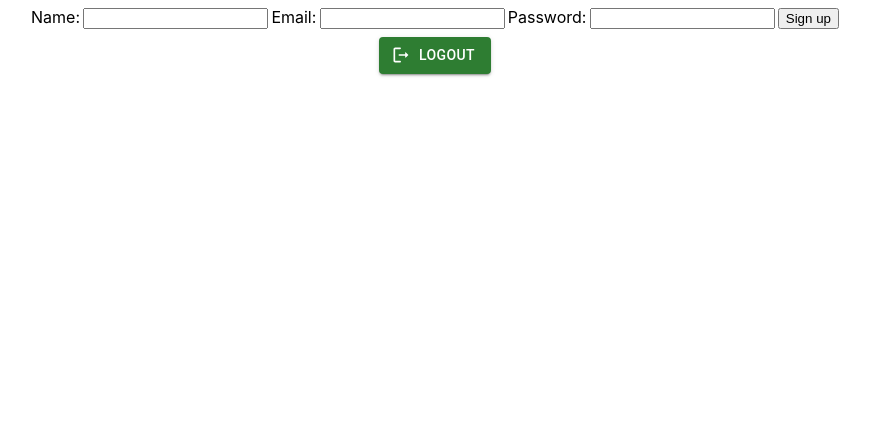
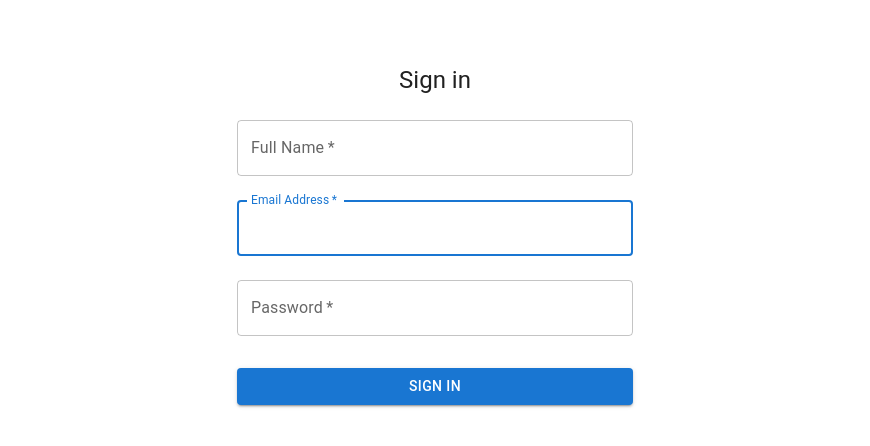
Before and after one commit to aasimtaif/Resume-generator-frontend, a React (Create React App) app: page /signUp in a window 1280 px wide. Shown: the top 446 px of the page, without its empty margins (205-1075 px from the left). Built offline with nearby package versions, Linux system fonts and the light colour scheme; a web font is replaced by a local one.

Commit message:
styled login signup page and resume

```diff
--- a/src/App.js
+++ b/src/App.js
@@ -1,7 +1,7 @@
 import './App.css';
 import React from 'react'
 import { Routes, Route } from 'react-router-dom'
-import { LoginPage, FormPage, SignUpPage, DashBoard, Resume, PDF } from './Pages';
+import { LoginPage, FormPage, SignUpPage, DashBoard, Resume } from './Pages';
 import { useDispatch, useSelector } from 'react-redux';
 import { logOut } from './redux/Userlogin';
 import LogoutRoundedIcon from '@mui/icons-material/LogoutRounded';
@@ -20,8 +20,15 @@ function App() {
         <Route exact path='/dashboard' element={<DashBoard />} />
         <Route exact path='/resume/:resumeId' element={<Resume />} />
       </Routes>
-      <Button variant="contained" color="success" startIcon={<LogoutRoundedIcon />} className="logout-button" onClick={() => dispatch(logOut())}>LogOut</Button>
-      {/* <PDF/> */}
+      {user &&
+        <Button
+          variant="contained"
+          color="success"
+          startIcon={<LogoutRoundedIcon />}
+          className="logout-button"
+          onClick={() => dispatch(logOut())}>LogOut</Button>
+      }
+
     </div>
   );
 }
--- a/src/Components/Login.js
+++ b/src/Components/Login.js
@@ -1,9 +1,25 @@
 import React, { useState } from 'react'
-import { NavLink } from "react-router-dom";
+import { Link } from "react-router-dom";
 import { useDispatch } from 'react-redux'
 import { storeUser, storeToken } from '../redux/Userlogin';
 import { useNavigate } from 'react-router-dom';
+import {
+  Button,
+  CssBaseline,
+  TextField,
+  Grid,
+  Box,
+  Typography,
+  Container
+} from '@mui/material';
+
+import { createTheme, ThemeProvider } from '@mui/material/styles';
 import API from "../utils/api"
+
+
+const theme = createTheme();
+
+
 
 function Login() {
   const dispatch = useDispatch()
@@ -34,17 +50,62 @@ function Login() {
 
   return (
     <div>
-      <label>
-        Email:
-        <input type="email" name="email" onChange={(event) => { handleInput(event) }} />
-      </label>
-      <label>
-        Password:
-        <input type="passowrd" name="password" onChange={(event) => { handleInput(event) }} />
-      </label>
-      <button onClick={handleSignUp}>Login</button>
-      <p>Don't have the account <NavLink to="/signup"> Sign Up </NavLink>  </p>
+      <ThemeProvider theme={theme}>
+        <Container component="main" maxWidth="xs">
+          <CssBaseline />
+          <Box
+            sx={{
+              marginTop: 8,
+              display: 'flex',
+              flexDirection: 'column',
+              alignItems: 'center',
+            }}
+          >
+            <Typography component="h1" variant="h5">
+              Sign in
+            </Typography>
+            <Box component="form" onSubmit={handleSignUp} noValidate sx={{ mt: 1 }}>
+              <TextField
+                margin="normal"
+                required
+                fullWidth
+                label="Email Address"
+                type="email" name="email"
+                onChange={(event) => { handleInput(event) }}
+                autoComplete="email"
+                autoFocus
+              />
+              <TextField
+                margin="normal"
+                required
+                fullWidth
+                label="Password"
+                type="passowrd" name="password"
+                onChange={(event) => { handleInput(event) }}
+                autoComplete="current-password"
+              />
 
+              <Button
+                type="button"
+                fullWidth
+                variant="contained"
+                sx={{ mt: 3, mb: 2 }}
+                onClick={ handleSignUp}
+              >
+                Sign In
+              </Button>
+              <Grid container>
+                <Grid item>
+                  <Link to="/signUp" >
+                    {"Don't have an account? Sign Up"}
+                  </Link>
+                </Grid>
+              </Grid>
+            </Box>
+          </Box>
+
+        </Container>
+      </ThemeProvider>
 
     </div>
   )
--- a/src/Components/SignUp.js
+++ b/src/Components/SignUp.js
@@ -2,6 +2,16 @@ import React, { useState } from 'react'
 import { useDispatch } from 'react-redux'
 import { storeUser, storeToken } from '../redux/Userlogin';
 import { useNavigate } from 'react-router-dom'
+import {
+    Button,
+    CssBaseline,
+    TextField,
+    Box,
+    Typography,
+    Container
+} from '@mui/material';
+import { createTheme, ThemeProvider } from '@mui/material/styles';
+
 import API from "../utils/api"
 
 
@@ -9,6 +19,7 @@ function SignUp() {
     const [input, setInput] = useState();
     const navigate = useNavigate()
     const dispatch = useDispatch()
+    const theme = createTheme();
 
 
     const handleInput = (event) => {
@@ -18,7 +29,7 @@ function SignUp() {
     console.log(input)
     const handleSignUp = async () => {
         try {
-            const res = await API.signup( input)
+            const res = await API.signup(input)
             console.log(res)
             const { user, token } = res
             dispatch(storeUser(user))
@@ -30,7 +41,7 @@ function SignUp() {
     }
     return (
         <div>
-            <label> Name:
+            {/* <label> Name:
                 <input type="text" name="userName" onChange={(event) => { handleInput(event) }} />
             </label>
             <label>
@@ -41,7 +52,67 @@ function SignUp() {
                 Password:
                 <input type="passowrd" name="password" onChange={(event) => { handleInput(event) }} />
             </label>
-            <button onClick={handleSignUp}>Sign up</button>
+            <button onClick={handleSignUp}>Sign up</button> */}
+
+            <ThemeProvider theme={theme}>
+                <Container component="main" maxWidth="xs">
+                    <CssBaseline />
+                    <Box
+                        sx={{
+                            marginTop: 8,
+                            display: 'flex',
+                            flexDirection: 'column',
+                            alignItems: 'center',
+                        }}
+                    >
+                        <Typography component="h1" variant="h5">
+                            Sign in
+                        </Typography>
+                        <Box component="form" onSubmit={handleSignUp} noValidate sx={{ mt: 1 }}>
+                            <TextField
+                                margin="normal"
+                                required
+                                fullWidth
+                                label="Full Name"
+                                type="text" name="userName"
+                                onChange={(event) => { handleInput(event) }}
+                                autoFocus
+                            />
+                            <TextField
+                                margin="normal"
+                                required
+                                fullWidth
+                                label="Email Address"
+                                type="email" name="email"
+                                onChange={(event) => { handleInput(event) }}
+                                autoComplete="email"
+                                autoFocus
+                            />
+                            <TextField
+                                margin="normal"
+                                required
+                                fullWidth
+                                label="Password"
+                                type="passowrd" name="password"
+                                onChange={(event) => { handleInput(event) }}
+                                autoComplete="current-password"
+                            />
+
+                            <Button
+                                type="button"
+                                fullWidth
+                                variant="contained"
+                                onClick={handleSignUp}
+                                sx={{ mt: 3, mb: 2 }}
+                            >
+                                Sign In
+                            </Button>
+
+                        </Box>
+                    </Box>
+
+                </Container>
+            </ThemeProvider>
         </div>
     )
 }
--- a/src/Pages/PDF.js
+++ /dev/null
@@ -1,9 +0,0 @@
-import React from 'react'
-
-function PDF() {
-  return (
-    <div>PDF</div>
-  )
-}
-
-export default PDF
--- a/src/Pages/Resume.js
+++ b/src/Pages/Resume.js
@@ -22,7 +22,7 @@ function Resume() {
 
         }
         fetchResume()
-    }, []);
+    }, [resumeId]);
     console.log(resume)
     if (isLoading) return "wait"
     return (
@@ -42,7 +42,7 @@ function Resume() {
             <h3>Skills</h3>
             {resume.skills.map((skill, index) => {
                 return (
-                    <div className="skills">
+                    <div key = {index} className="skills">
                         <p key={index}>{skill.skillName}
                         <Rating size="small" name="read-only" value={skill.rating} readOnly />
                         </p>
--- a/src/Pages/index.js
+++ b/src/Pages/index.js
@@ -2,5 +2,5 @@ export{ default as FormPage} from "./FormPage"
 export { default as LoginPage} from "./LoginPage"
 export { default as SignUpPage} from "./SignUpPage"
 export { default as DashBoard} from "./DashBoard"
-export { default as PDF} from "./PDF"
+
 export { default as Resume} from "./Resume"
--- a/src/styles/Resume.css
+++ b/src/styles/Resume.css
@@ -30,4 +30,5 @@ display: flex;
 flex-direction: row;
 padding: 0;
 margin: 0;
+font-size: small;
 }
```
